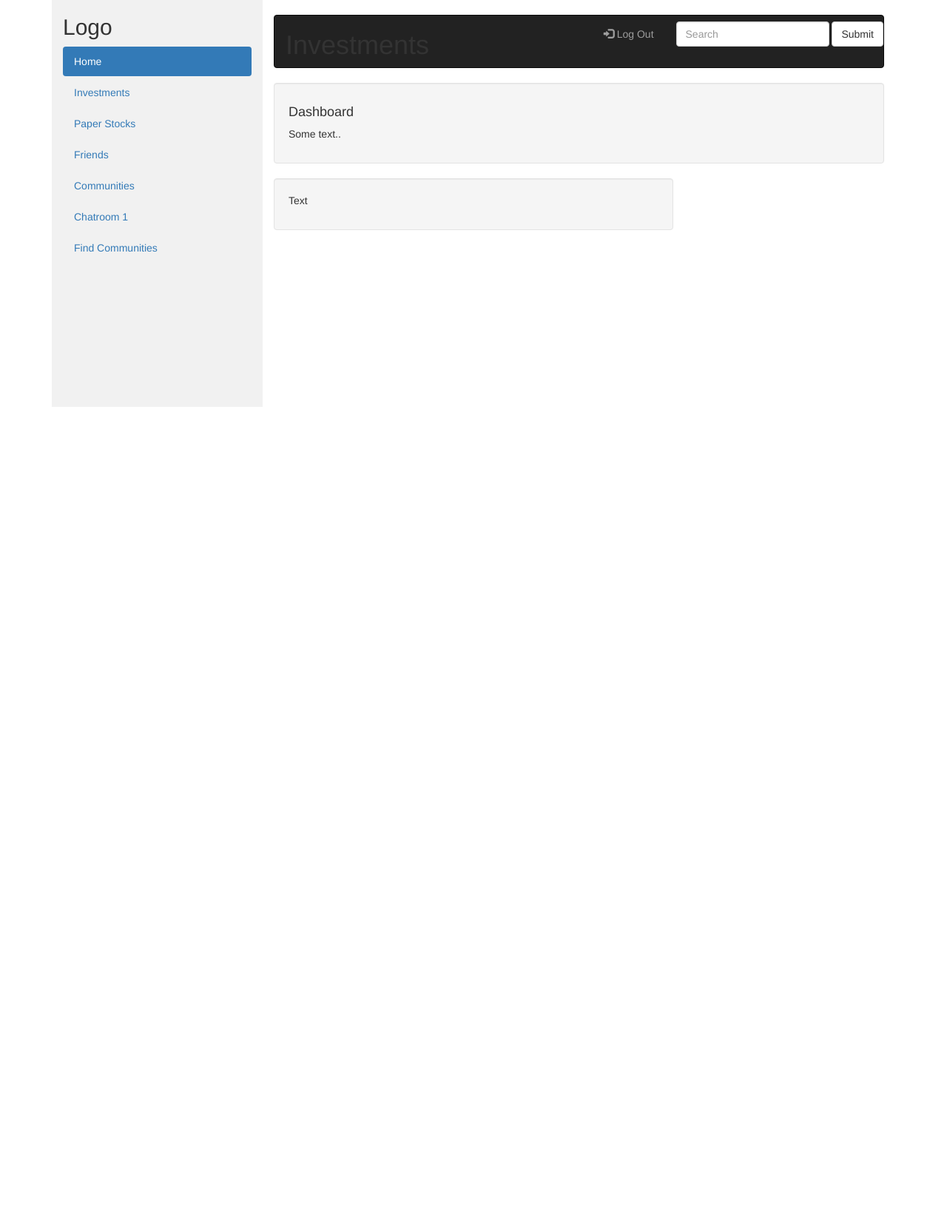
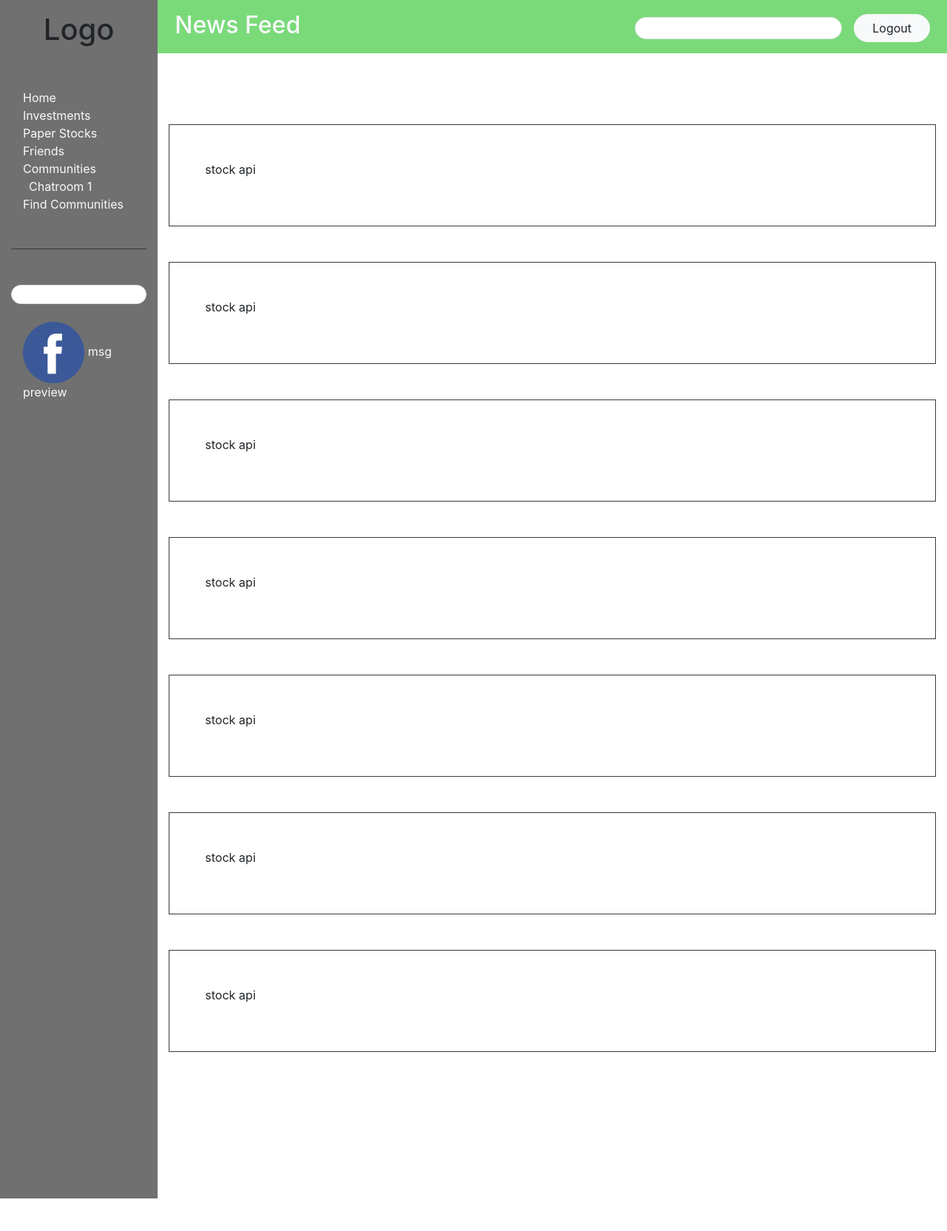
Before and after one commit to maiya-tracy/PythonInvestorsCorner, a Django app: template apps/login_and_registration_app/templates/login_and_registration_app/investments.html in a window 1280 px wide. Shown: the whole page at 74% size. Run offline with Django 3.2, Linux system fonts and the light colour scheme; the template is opened without the code that fills it, so the values that code supplies are empty; some libraries are stand-ins or nearby versions.

Commit message:
justin: updated investment html/style

```diff
--- a/apps/login_and_registration_app/static/login_and_registration_app/css/style.css
+++ b/apps/login_and_registration_app/static/login_and_registration_app/css/style.css
@@ -1,4 +1,3 @@
-<<<<<<< HEAD
 /* .side-nav {
     height:100%;
     background-color:grey;
@@ -47,5 +46,3 @@
 #bottom-nav {
   background-color: black;
 }
-=======
->>>>>>> 48463f2991e98d20efe46fbf8138c0d04152e22c
--- a/apps/login_and_registration_app/templates/login_and_registration_app/investments.html
+++ b/apps/login_and_registration_app/templates/login_and_registration_app/investments.html
@@ -5,123 +5,139 @@
     <meta charset="UTF-8">
     <meta name="viewport" content="width=device-width, initial-scale=1.0">
     <meta http-equiv="X-UA-Compatible" content="ie=edge">
-  <link rel="stylesheet" href="https://maxcdn.bootstrapcdn.com/bootstrap/3.4.0/css/bootstrap.min.css">
-  <script src="https://ajax.googleapis.com/ajax/libs/jquery/3.4.1/jquery.min.js"></script>
-  <script src="https://maxcdn.bootstrapcdn.com/bootstrap/3.4.0/js/bootstrap.min.js"></script>
-  <!-- <link href="css/our_style.css" rel="stylesheet"> -->
+    <!-- Boot strap link -->
+    <link rel="stylesheet" href="https://stackpath.bootstrapcdn.com/bootstrap/4.3.1/css/bootstrap.min.css" integrity="sha384-ggOyR0iXCbMQv3Xipma34MD+dH/1fQ784/j6cY/iJTQUOhcWr7x9JvoRxT2MZw1T" crossorigin="anonymous">
+    <!-- custom css links -->
     {% load static %}
     <link rel="stylesheet" href="{% static 'login_and_registration_app/css/style.css' %}">
     <link rel="shortcut icon" href="{% static 'login_and_registration_app/images/favicon.jpg' %}">
-  <title>Investments</title>
+    <!-- end of custom links -->
+    <title>Document</title>
+
     <style>
-    /* Set height of the grid so .sidenav can be 100% (adjust as needed) */
-    .row.content {
-      height: 550px
+        * {
+            padding: 0;
+            margin: 0;
         }
 
-    /* Set gray background color and 100% height */
-    .sidenav {
-      background-color: #f1f1f1;
-      height: 100%;
+        .fill-height {
+            height: 93vh;
         }
 
-    /* On small screens, set height to 'auto' for the grid */
-    @media screen and (max-width: 767px) {
-      .row.content {
-        height: auto;
+        .fill-width {
+            width: 100vw;
         }
+
+        /* #adjust-width {
+            width: 10vw;
+        } */
+
+        .top-nav-color {
+            background-color:#7ADA7A;
+        }
+
+        .side-nav-color {
+            background-color: #707070;
+        }
+
+        .nav-msg-img {
+            height: 5vh;
+            width: auto;
         }
     </style>
-  <!-- <script src= 'http://ajax.googleapis.com/ajax/libs/jquery/1.11.1/jquery.min.js'></script> -->
-  <script src="{% static 'login_and_registration_app/js/stock_data.js' %}"></script>
-
-
 </head>
 
-
 <body>
-  <div class="container">
-    <div class="col col-3">
-      <nav class="navbar navbar-inverse visible-xs">
     <div class="container-fluid">
-          <div class="navbar-header">
-            <button type="button" class="navbar-toggle" data-toggle="collapse" data-target="#myNavbar">
-              <span class="icon-bar"></span>
-              <span class="icon-bar"></span>
-              <span class="icon-bar"></span>
-            </button>
-            <a class="navbar-brand" href="#">Logo</a>
-          </div>
-          <div class="collapse navbar-collapse" id="myNavbar">
-            <ul class="nav navbar-nav">
-              <li class="active"><a href="/news">Home</a></li>
-              <li><a href="/investments">Investments</a></li>
-              <li><a href="/paperstocks">Paper Stocks</a></li>
-              <li><a href="/friends">Friends</a></li>
-              <li><a href="/communities">Communities</a></li>
-              <li><a href="/chatroom/1">Chatroom 1</a></li>
-              <li><a href="/find_communities">Find Communities</a></li>
-            </ul>
-          </div>
-        </div>
-      </nav>
-    </div>
-    <div class="col container-fluid col-9">
-      <div class="row content">
-        <div class="col-sm-3 sidenav hidden-xs">
-          <h2>Logo</h2>
-          <ul class="nav nav-pills nav-stacked">
-            <li class="active"><a href="/news">Home</a></li>
-            <li><a href="/investments">Investments</a></li>
-            <li><a href="/paperstocks">Paper Stocks</a></li>
-            <li><a href="/friends">Friends</a></li>
-            <li><a href="/communities">Communities</a></li>
-            <li><a href="/chatroom/1">Chatroom 1</a></li>
-            <li><a href="/find_communities">Find Communities</a></li>
-          </ul><br>
-        </div>
-        <br>
-
-        <div class="col-sm-9 " >
-          <nav class="navbar navbar-inverse" >
-            <div class="container-fluid" id="theme-color">
-              <div class="navbar-header text-dark">
-                  <h1 class="mt-0">Investments</h1>
-                <!-- <a class="navbar-brand text-dark" href="#">Investments</a> -->
-              </div>
-
-              <ul class="nav navbar-nav navbar-right">
-                <li><a href="/logout"><span class="glyphicon glyphicon-log-in"></span> Log Out</a></li>
-              <form class="navbar-form navbar-right" action="/action_page.html">
-                <div class="form-group">
-                  <input type="text" class="form-control" placeholder="Search">
-                </div>
-                <button type="submit" class="btn btn-default">Submit</button>
-              </form>
-            </ul>
-            </div>
-          </nav>
-          <div class="well">
-            <h4>Dashboard</h4>
-            <p>Some text..</p>
-          </div>
-
-
-          <div class="row">
-            <div class="col-sm-8">
-              <div class="well">
-                <div class="fang-data">
-
-                </div>
-                <p>Text</p>
+        <div class="row top-nav-color">
+            <div class="col-2 custom-height side-nav-color m">
+                <div class="">
+                    <p class="h1 text-center mt-3 ">Logo</p>
                 </div>
             </div>
 
+            <!-- mt-auto mb-auto ml-auto mr-auto -->
+            <div class="col top-nav-color d-flex bd-highlight mt-auto mb-auto">
+                <div class="p-2 flex-grow-1 bd-highlight">
+                    <p class="h2 d-inline text-center text-light">News Feed</p>
+                </div>
+                <div class="p-2 bd-highlight">
+                    <form action="">
+                        <input type="text" class="col-12 border rounded-pill mt-2 pb-1 text-center">
+                    </form>
+                </div>
+                <div class="p-2 bd-highlight">
+                    <a href="###" class="btn btn-light ml-auto mt-1 rounded-pill pr-4 pl-4">Logout</a> <!-- needs link! -->
                 </div>
             </div>
         </div>
+        <div class="row">
+            <div class="col-2 fill-height side-nav-color">
+                <div class="mt-5">
+                    <!-- p tags will be replaces with img tags with responsive icons-->
+                    <ul class="nav navbar-nav ml-2 pl-2">
+                        <li><a class="text-decoration-none text-light" href="/news">Home</a></li>
+                        <li><a class="text-decoration-none text-light" href="/investments">Investments</a></li>
+                        <li><a class="text-decoration-none text-light" href="/paperstocks">Paper Stocks</a></li>
+                        <li><a class="text-decoration-none text-light" href="/friends">Friends</a></li>
+                        <li><a class="text-decoration-none text-light" href="/communities">Communities</a></li>
+
+                        <li class="ml-2"><a class="text-decoration-none text-light" href="/chatroom/1">Chatroom 1</a></li>
+                        <li><a class="text-decoration-none text-light" href="/find_communities">Find Communities</a></li>
+                    </ul>
+
+                </div>
+                <div class=" border-top border-dark mt-5">
+                    <input type="text" class="mt-5 mb-3 col-12 border rounded-pill text-center">
+                    <ul class="nav navbar-nav ml-2 pl-2">
+                            <li class="active mt-2"><a class="text-decoration-none text-light" href="/news"> <img class="nav-msg-img" src="{% static 'login_and_registration_app/images/facebook.png' %}" /> msg preview</a></li>
+                        </ul>
+
+                </div> <!-- p tags will be replaces with img tags-->
+            </div>
+            <div class="col overflow-auto mt-5" style="height:80vh">
+                <p class="ml-2 scrollspy overflow-auto">
+                    <div class="container border border-dark mt-5 p-5">
+                        <p>stock api</p>
+                    </div>
+                    <div class="container border border-dark mt-5 p-5">
+                        <p>stock api</p>
+                    </div>
+                    <div class="container border border-dark mt-5 p-5">
+                        <p>stock api</p>
+                    </div>
+                    <div class="container border border-dark mt-5 p-5">
+                        <p>stock api</p>
+                    </div>
+                    <div class="container border border-dark mt-5 p-5">
+                        <p>stock api</p>
+                    </div>
+                    <div class="container border border-dark mt-5 p-5">
+                        <p>stock api</p>
+                    </div>
+                    <div class="container border border-dark mt-5 p-5">
+                        <p>stock api</p>
+                    </div>
+                    <div class="container border border-dark mt-5 p-5">
+                        <p>stock api</p>
+                    </div>
+                </p>
             </div>
         </div>
+    </div>
+    <script src="https://code.jquery.com/jquery-3.3.1.slim.min.js"
+        integrity="sha384-q8i/X+965DzO0rT7abK41JStQIAqVgRVzpbzo5smXKp4YfRvH+8abtTE1Pi6jizo" crossorigin="anonymous">
+    </script>
+    <script src="https://cdnjs.cloudflare.com/ajax/libs/popper.js/1.14.7/umd/popper.min.js"
+        integrity="sha384-UO2eT0CpHqdSJQ6hJty5KVphtPhzWj9WO1clHTMGa3JDZwrnQq4sF86dIHNDz0W1" crossorigin="anonymous">
+    </script>
+    <script src="https://stackpath.bootstrapcdn.com/bootstrap/4.3.1/js/bootstrap.min.js"
+        integrity="sha384-JjSmVgyd0p3pXB1rRibZUAYoIIy6OrQ6VrjIEaFf/nJGzIxFDsf4x0xIM+B07jRM" crossorigin="anonymous">
+    </script>
+</body>
+</html>
 
-
-</body>
+<!-- <div>Icons made by <a href="https://www.flaticon.com/authors/ocha" title="OCHA">OCHA</a> from <a href="https://www.flaticon.com/"title="Flaticon">www.flaticon.com</a> is licensed by <a href="http://creativecommons.org/licenses/by/3.0/"title="Creative Commons BY 3.0" target="_blank">CC 3.0 BY</a></div> -->
+<!-- <div>Icons made by <a href="https://www.flaticon.com/authors/ocha" title="OCHA">OCHA</a> from <a href="https://www.flaticon.com/"title="Flaticon">www.flaticon.com</a> is licensed by <a href="http://creativecommons.org/licenses/by/3.0/"title="Creative Commons BY 3.0" target="_blank">CC 3.0 BY</a></div> -->
+<!-- <div>Icons made by <a href="https://www.freepik.com/" title="Freepik">Freepik</a> from <a href="https://www.flaticon.com/"title="Flaticon">www.flaticon.com</a> is licensed by <a href="http://creativecommons.org/licenses/by/3.0/"title="Creative Commons BY 3.0" target="_blank">CC 3.0 BY</a></div> -->
+<!-- <div>Icons made by <a href="https://www.freepik.com/" title="Freepik">Freepik</a> from <a href="https://www.flaticon.com/"title="Flaticon">www.flaticon.com</a> is licensed by <a href="http://creativecommons.org/licenses/by/3.0/"title="Creative Commons BY 3.0" target="_blank">CC 3.0 BY</a></div> -->
```
Also changed, not shown: apps/login_and_registration_app/static/login_and_registration_app/css/our_style.css (deleted, +0 -51 lines), db.sqlite3. Lines whose indentation alone changed are shown as unchanged.
